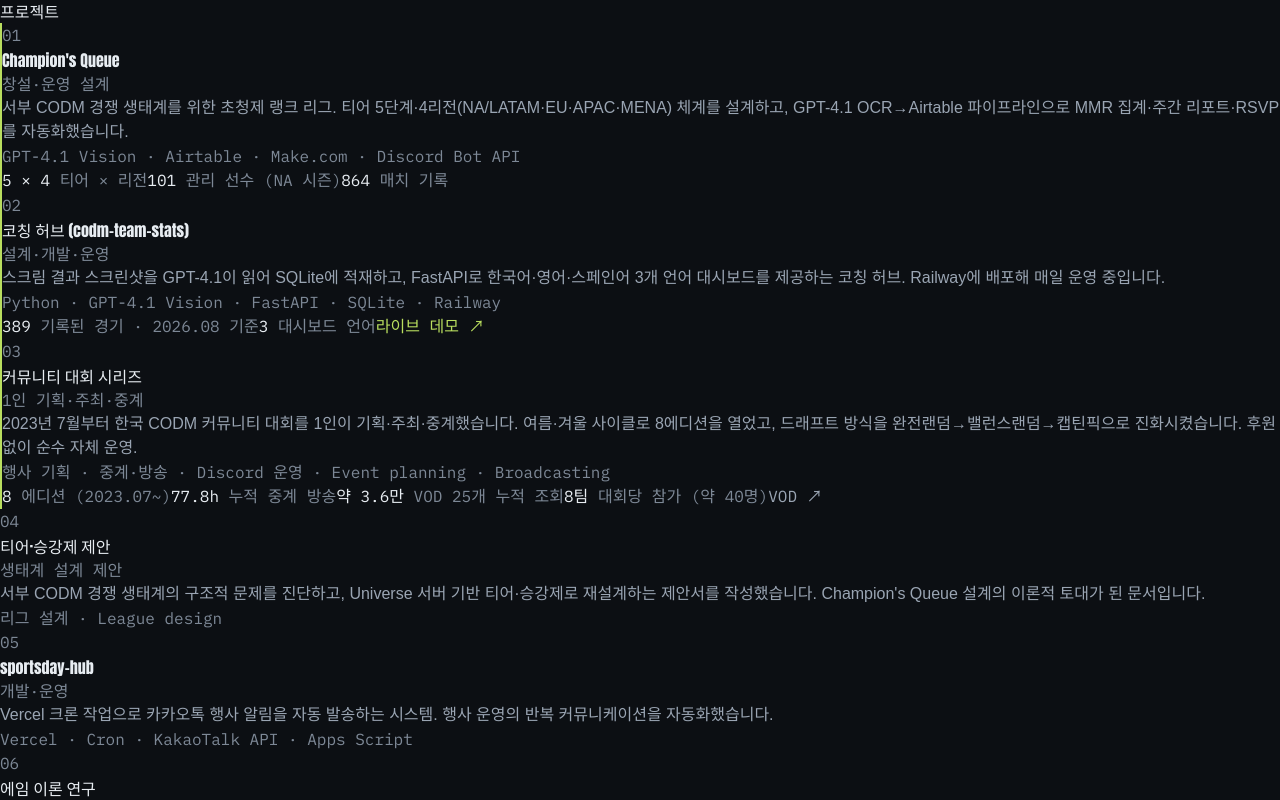
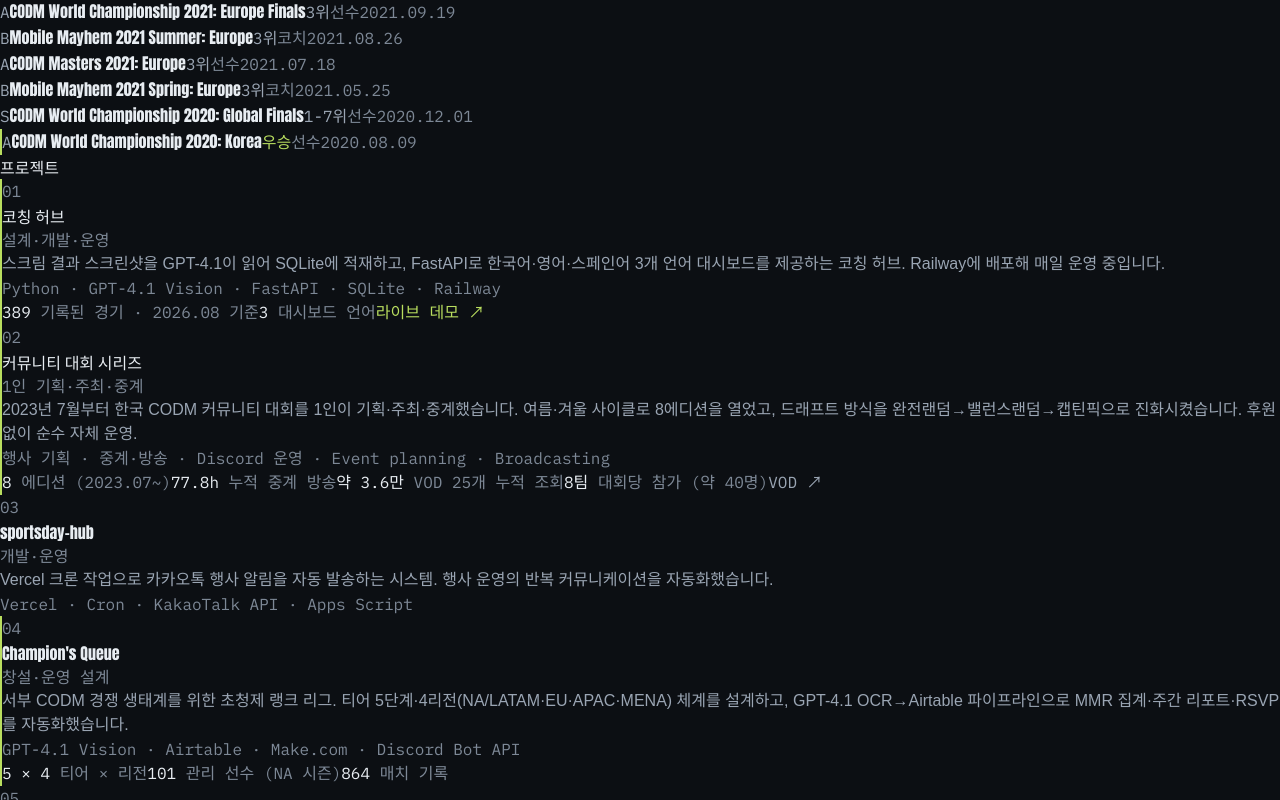
Before and after one commit to F10W3R-13/f10w3r-portfolio, a React (Vite) app in the folder portfolio/: page / in a window 1280 px wide. Shown: the part 900-1700 px from the top of the page. Built offline with nearby package versions, Linux system fonts and the light colour scheme; a web font is replaced by a local one.

Commit message:
Data corrections per user review: X handle F_L_WR, Coaching Hub naming (drop codm-team-stats), project order fixed (tier-proposal removed - not user's work), achievements 8->14 via Liquipedia cross-check (2020 Korea 1st added), official team names (Autobotz, Luminosity), EN-locale metrics

```diff
--- a/portfolio/data/content.js
+++ b/portfolio/data/content.js
@@ -49,7 +49,7 @@
       // email은 신규 생성 전까지 null — 렌더러는 null이면 표시 생략
       email: null,
       github: 'https://github.com/F10W3R-13',
-      twitter: 'https://twitter.com/F__WR',
+      twitter: 'https://twitter.com/F_L_WR',
       youtube: 'https://www.youtube.com/channel/UC9h1aAAsOprTATC0_y2pt3A',
     },
   },
@@ -84,51 +84,42 @@
       { period: '2021.04-2021.06', team: 'BK ROG Esports' },
       { period: '2021.06-2021.10', team: 'Oxygen Esports' },
       { period: '2021.11-2021.12', team: 'TR' },
-      { period: '2023.11-2024.01', team: 'abz' },
+      { period: '2023.11-2024.01', team: 'Autobotz Esports' },
       { period: '2024.03-2024.05', team: 'Seminal' },
       { period: '2024.07-2024.08', team: 'Nexus' },
-      { period: '2024.08-2024.10', team: 'LG', highlight: true },
+      { period: '2024.08-2024.10', team: 'Luminosity Gaming', highlight: true },
       { period: '2024.10-2024.11', team: 'Team Felines' },
       { period: '2025.03-2026.03', team: 'OUG', highlight: true },
     ],
   },
 
   achievements: {
-    // tier: 'S' | 'A' · won: 우승 여부 · role: 선수/코치 — 정렬·표시 변형은 이 필드로만
+    // tier: 'S'|'A'|'B'|'C' · won: 우승 여부 · role: 선수/코치 — 정렬·표시 변형은 이 필드로만
+    // 2026-08-24 Liquipedia 대조 보강(6건 추가). 역할 임시 태그: Unrivalled·Mobile Mayhem Summer·Mobile Mayhem Spring
     list: [
       { date: '2025.04.30', event: 'China Masters 2025: S9', tier: 'S', won: false, result: { ko: '7-8위', en: '7th-8th' }, role: { ko: '코치', en: 'Coach' } },
       { date: '2024.10.05', event: 'CODM World Championship 2024', tier: 'S', won: false, result: { ko: '5-8위', en: '5th-8th' }, role: { ko: '코치', en: 'Coach' } },
       { date: '2024.08.10', event: 'Snapdragon Pro Series S5: NA', tier: 'A', won: true, result: { ko: '우승', en: 'Champion' }, role: { ko: '코치', en: 'Coach' }, highlight: true },
       { date: '2024.04.13', event: 'Snapdragon Mobile Masters 2024', tier: 'S', won: false, result: { ko: '3-4위', en: '3rd-4th' }, role: { ko: '코치', en: 'Coach' } },
+      { date: '2023.12.01', event: 'Odyssey Gaming Festival', tier: 'A', won: false, result: { ko: '5-8위', en: '5th-8th' }, role: { ko: '코치', en: 'Coach' } },
       { date: '2023.08.06', event: 'Snapdragon Pro Series S3: Japan', tier: 'A', won: false, result: { ko: '3위', en: '3rd' }, role: { ko: '코치', en: 'Coach' } },
+      { date: '2022.01.14', event: 'Unrivalled', tier: 'C', won: false, result: { ko: '2위', en: '2nd' }, role: { ko: '코치', en: 'Coach' } },
       { date: '2021.12.12', event: 'CODM World Championship 2021: East Finals', tier: 'S', won: false, result: { ko: '11위', en: '11th' }, role: { ko: '선수', en: 'Player' } },
       { date: '2021.09.19', event: 'CODM World Championship 2021: Europe Finals', tier: 'A', won: false, result: { ko: '3위', en: '3rd' }, role: { ko: '선수', en: 'Player' } },
+      { date: '2021.08.26', event: 'Mobile Mayhem 2021 Summer: Europe', tier: 'B', won: false, result: { ko: '3위', en: '3rd' }, role: { ko: '코치', en: 'Coach' } },
       { date: '2021.07.18', event: 'CODM Masters 2021: Europe', tier: 'A', won: false, result: { ko: '3위', en: '3rd' }, role: { ko: '선수', en: 'Player' } },
+      { date: '2021.05.25', event: 'Mobile Mayhem 2021 Spring: Europe', tier: 'B', won: false, result: { ko: '3위', en: '3rd' }, role: { ko: '코치', en: 'Coach' } },
+      { date: '2020.12.01', event: 'CODM World Championship 2020: Global Finals', tier: 'S', won: false, result: { ko: '1-7위', en: '1st-7th' }, role: { ko: '선수', en: 'Player' } },
+      { date: '2020.08.09', event: 'CODM World Championship 2020: Korea', tier: 'A', won: true, result: { ko: '우승', en: 'Champion' }, role: { ko: '선수', en: 'Player' } },
     ],
   },
 
   projects: {
+    // 순서 = 표시 순서 (2026-08-24 사용자 확정). 티어·승강제 제안은 사용자 확인으로 제외됨.
     list: [
       {
-        id: 'champions-queue',
-        title: "Champion's Queue",
-        highlight: true,
-        role: { ko: '창설·운영 설계', en: 'Founder & Operations Design' },
-        summary: {
-          ko: '서부 CODM 경쟁 생태계를 위한 초청제 랭크 리그. 티어 5단계·4리전(NA/LATAM·EU·APAC·MENA) 체계를 설계하고, GPT-4.1 OCR→Airtable 파이프라인으로 MMR 집계·주간 리포트·RSVP를 자동화했습니다.',
-          en: 'An invitational rank league for the western CODM ecosystem. Designed the 5-tier, 4-region (NA/LATAM, EU, APAC, MENA) structure and automated MMR aggregation, weekly reports and RSVP through a GPT-4.1 OCR → Airtable pipeline.',
-        },
-        stack: ['GPT-4.1 Vision', 'Airtable', 'Make.com', 'Discord Bot API'],
-        metrics: [
-          { value: '5 × 4', label: { ko: '티어 × 리전', en: 'Tiers × Regions' } },
-          { value: '101', label: { ko: '관리 선수 (NA 시즌)', en: 'Players managed (NA season)' } },
-          { value: '864', label: { ko: '매치 기록', en: 'Matches recorded' } },
-        ],
-        links: {},
-      },
-      {
         id: 'coaching-hub',
-        title: '코칭 허브 (codm-team-stats)',
+        title: { ko: '코칭 허브', en: 'Coaching Hub' },
         highlight: true,
         role: { ko: '설계·개발·운영', en: 'Design, Build & Operations' },
         summary: {
@@ -157,24 +148,12 @@
         metrics: [
           { value: '8', label: { ko: '에디션 (2023.07~)', en: 'Editions (since 2023.07)' } },
           { value: '77.8h', label: { ko: '누적 중계 방송', en: 'Total broadcast hours' } },
-          { value: '약 3.6만', label: { ko: 'VOD 25개 누적 조회', en: 'Views across 25 VODs' } },
-          { value: '8팀', label: { ko: '대회당 참가 (약 40명)', en: 'Teams per event (~40 players)' } },
+          { value: { ko: '약 3.6만', en: '~36k' }, label: { ko: 'VOD 25개 누적 조회', en: 'Views across 25 VODs' } },
+          { value: { ko: '8팀', en: '8 teams' }, label: { ko: '대회당 참가 (약 40명)', en: 'Teams per event (~40 players)' } },
         ],
         links: {
           youtube: 'https://www.youtube.com/channel/UC9h1aAAsOprTATC0_y2pt3A',
         },
-      },
-      {
-        id: 'tier-proposal',
-        title: { ko: '티어·승강제 제안', en: 'Tier & Promotion System Proposal' },
-        role: { ko: '생태계 설계 제안', en: 'Ecosystem Design Proposal' },
-        summary: {
-          ko: '서부 CODM 경쟁 생태계의 구조적 문제를 진단하고, Universe 서버 기반 티어·승강제로 재설계하는 제안서를 작성했습니다. Champion\'s Queue 설계의 이론적 토대가 된 문서입니다.',
-          en: 'Diagnosed structural problems in the western CODM competitive scene and proposed a rebuild around a Universe-server tier and promotion system. The document became the theoretical basis for Champion\'s Queue.',
-        },
-        stack: ['리그 설계', 'League design'],
-        metrics: [],
-        links: {},
       },
       {
         id: 'sportsday-hub',
@@ -186,6 +165,23 @@
         },
         stack: ['Vercel', 'Cron', 'KakaoTalk API', 'Apps Script'],
         metrics: [],
+        links: {},
+      },
+      {
+        id: 'champions-queue',
+        title: "Champion's Queue",
+        highlight: true,
+        role: { ko: '창설·운영 설계', en: 'Founder & Operations Design' },
+        summary: {
+          ko: '서부 CODM 경쟁 생태계를 위한 초청제 랭크 리그. 티어 5단계·4리전(NA/LATAM·EU·APAC·MENA) 체계를 설계하고, GPT-4.1 OCR→Airtable 파이프라인으로 MMR 집계·주간 리포트·RSVP를 자동화했습니다.',
+          en: 'An invitational rank league for the western CODM ecosystem. Designed the 5-tier, 4-region (NA/LATAM, EU, APAC, MENA) structure and automated MMR aggregation, weekly reports and RSVP through a GPT-4.1 OCR → Airtable pipeline.',
+        },
+        stack: ['GPT-4.1 Vision', 'Airtable', 'Make.com', 'Discord Bot API'],
+        metrics: [
+          { value: '5 × 4', label: { ko: '티어 × 리전', en: 'Tiers × Regions' } },
+          { value: '101', label: { ko: '관리 선수 (NA 시즌)', en: 'Players managed (NA season)' } },
+          { value: '864', label: { ko: '매치 기록', en: 'Matches recorded' } },
+        ],
         links: {},
       },
       {
--- a/portfolio/src/sections/Projects.jsx
+++ b/portfolio/src/sections/Projects.jsx
@@ -29,8 +29,8 @@
               </p>
               <div className="mt-4 flex flex-wrap gap-x-8 gap-y-2">
                 {p.metrics.map((m) => (
-                  <span key={m.value + m.label.en} className="text-sm tabular-nums" style={{ fontFamily: 'var(--font-mono)' }}>
-                    <span style={{ color: 'var(--ice)' }}>{m.value}</span>{' '}
+                  <span key={String(m.value) + m.label.en} className="text-sm tabular-nums" style={{ fontFamily: 'var(--font-mono)' }}>
+                    <span style={{ color: 'var(--ice)' }}>{t(m.value)}</span>{' '}
                     <span style={{ color: 'var(--ice-mute)' }}>{t(m.label)}</span>
                   </span>
                 ))}
```
Also changed, not shown: 1 other file (tests, documents, lock files or other folders).
